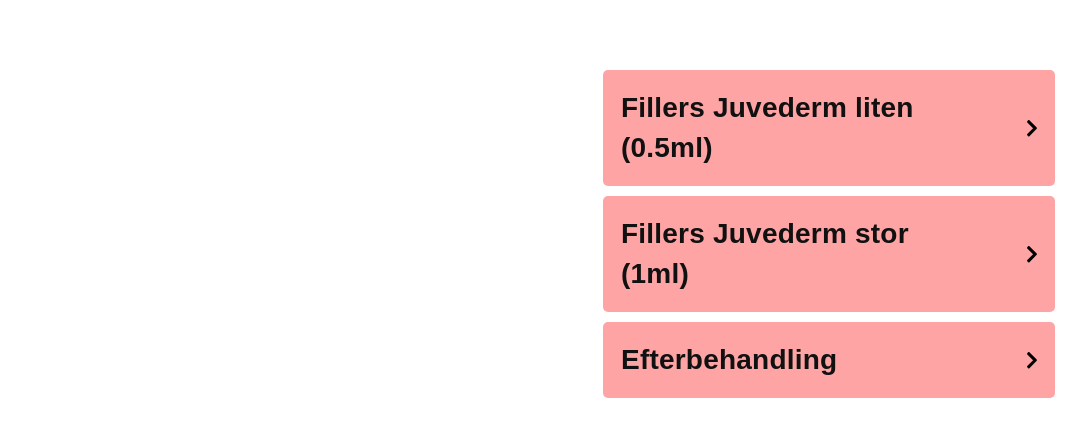
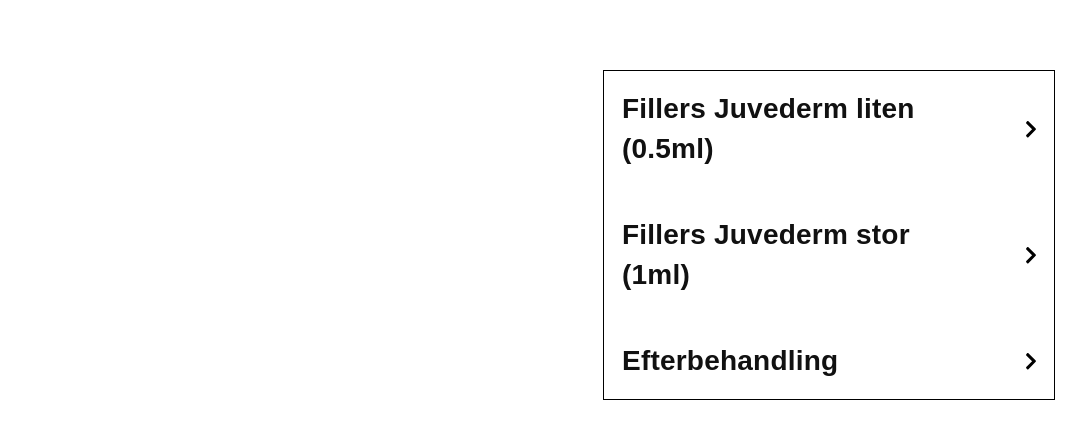
Before and after one commit to yamsboi/a4w, a React (Create React App) app: page /behandlingar/fillers in a window 1280 px wide. Shown: the part 800-1236 px from the top of the page, without its empty margins (97-1183 px from the left). Built offline with nearby package versions, Linux system fonts and the light colour scheme; a web font is replaced by a local one.

Commit message:
Accordion is now super-smooth

```diff
--- a/src/Components/Accordion/Accordion.jsx
+++ b/src/Components/Accordion/Accordion.jsx
@@ -17,8 +17,14 @@
     }
   }
 
-  return React.Children.map(children, (child, i) => (
-    <div className="accordion__section" key={i}>
+  return (
+    <div className="accordion__container">
+      {React.Children.map(children, (child, i) => (
+        <div
+          className={`accordion__section ${
+            activeItem === child.props.title ? "accordion__active" : ""
+          }`}
+          key={i}>
           <button
             className={"accordion"}
             onClick={() => setItem(child.props.title)}>
@@ -49,7 +55,9 @@
             </div>
           </div>
         </div>
-  ));
+      ))}
+    </div>
+  );
 }
 
 export default Accordion;
--- a/src/Components/style/accordion.scss
+++ b/src/Components/style/accordion.scss
@@ -1,19 +1,33 @@
 @import url("https://fonts.googleapis.com/css?family=Open+Sans:400,600&display=swap");
 @import "variables";
+
+.accordion__container {
+  border: solid 1px black;
+}
+
 /* Style the accordion section */
 .accordion__section {
-  background-color: $primary;
   display: flex;
   flex-direction: column;
   margin-top: 10px;
+  border-radius: 5px;
 
-  border-radius: 5px;
+  transition: 100ms;
 
   &:nth-child(1) {
     margin-top: 0;
   }
+
+  &:hover {
+    background-color: #efefef;
+  }
 }
 
+.accordion__active {
+  &:hover {
+    background-color: transparent;
+  }
+}
 /* Style the buttons that are used to open and close the accordion panel */
 .accordion {
   background-color: transparent;
--- a/src/Components/style/footer.scss
+++ b/src/Components/style/footer.scss
@@ -19,7 +19,7 @@
         padding-bottom: 5px;
 
         &:hover {
-          color: white;
+          color: #666;
         }
       }
     }
```
Lines whose indentation alone changed are shown as unchanged.
